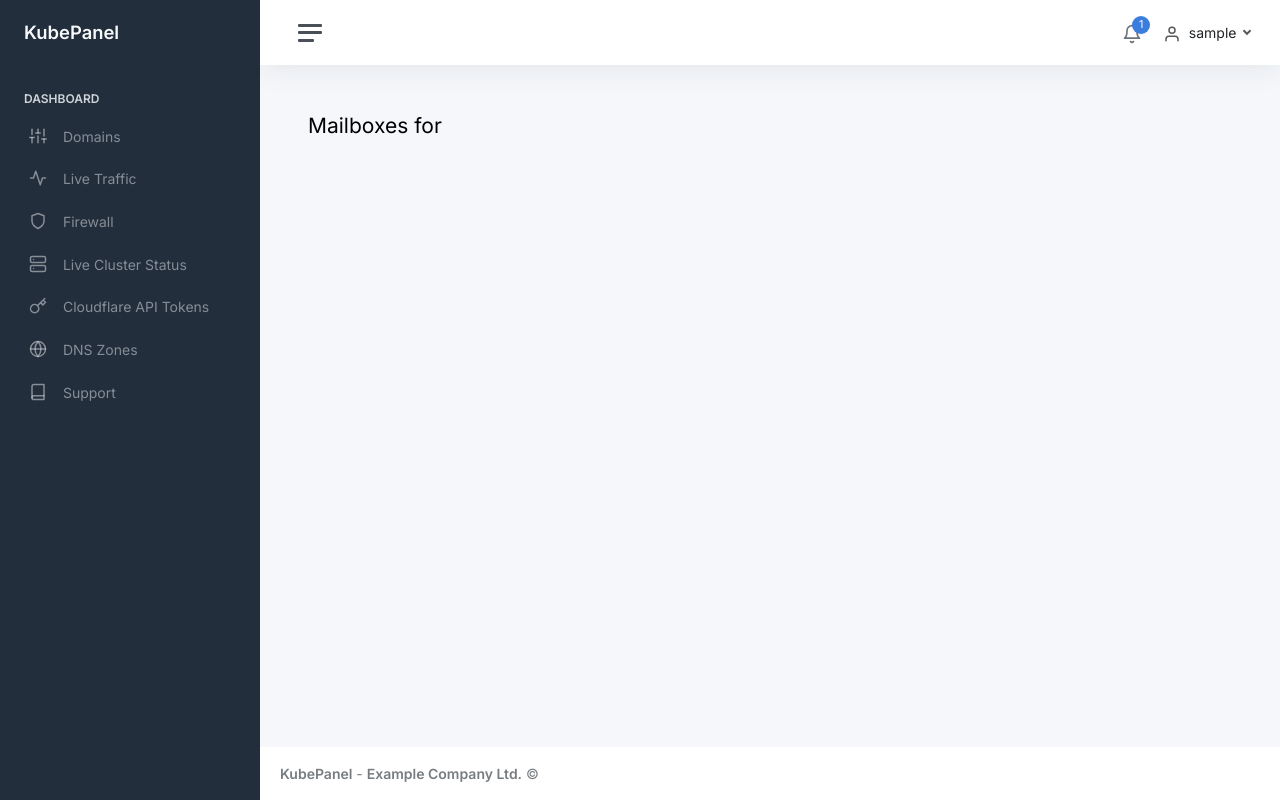
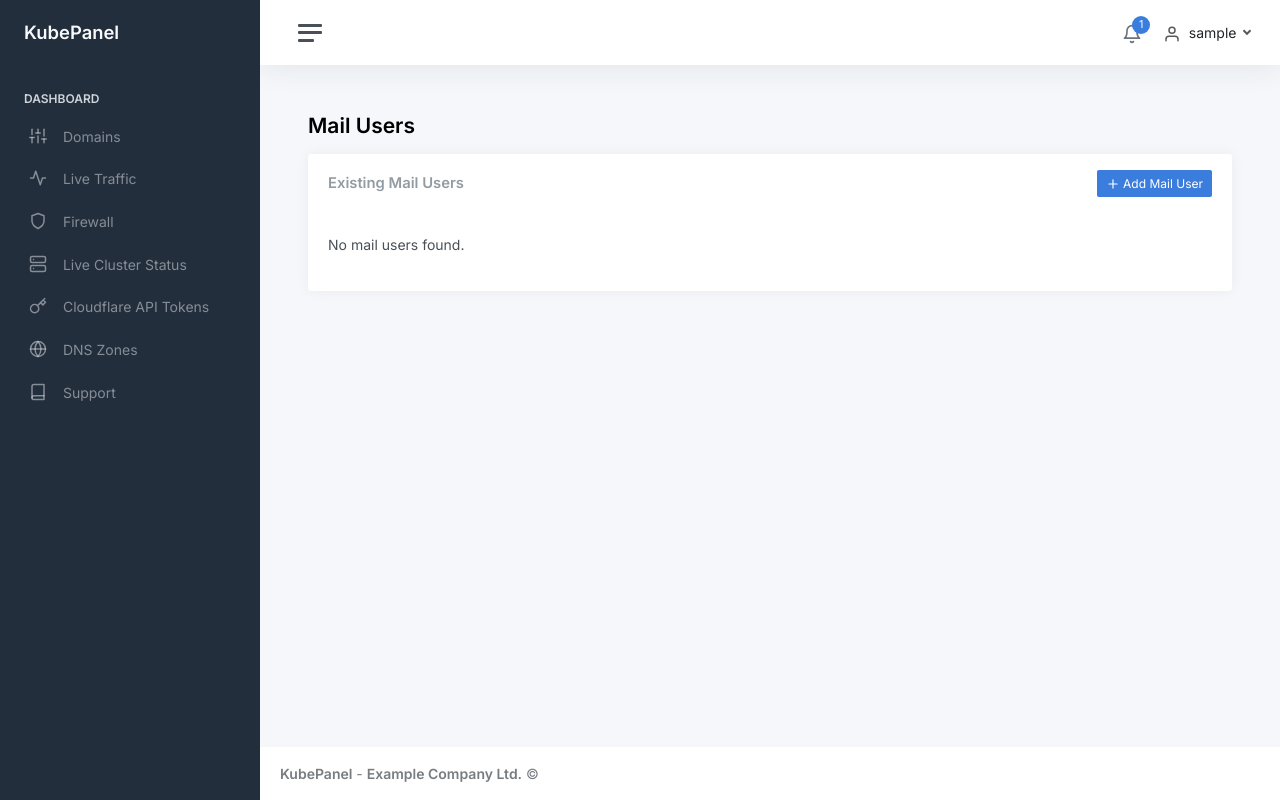
Before and after one commit to laszlokulcsar/kubepanel, a Django app: page /users/ in a window 1280 px wide. Run offline with Django 5.2, Linux system fonts and the light colour scheme; the visitor is signed in with stand-in values (Sample User, id 1); some libraries are stand-ins or nearby versions.

Commit message:
modified:   templates/main/list_mail_users.html

```diff
--- a/dashboard/templates/main/list_mail_users.html
+++ b/dashboard/templates/main/list_mail_users.html
@@ -1,18 +1,74 @@
+
 {% extends "base.html" %}
 {% load static %}
 {% block content %}
 <main class="content">
   <div class="container-fluid p-0">
-    <div class="row mb-3">
+    <div class="row">
       <div class="col-12">
-        <h1 class="h3 mb-3">Mailboxes for</h1>
-<ul>
-  {% for user in mail_users %}
-    <li>{{ user.email }}</li>
-  {% endfor %}
-</ul>
+        <h1 class="h3 mb-3"><strong>Mail Users</strong></h1>
       </div>
     </div>
-  </div> <!-- /.container-fluid -->
+
+    <div class="row">
+      <div class="col-12 col-lg-12 col-xxl-12">
+        <div class="card">
+          <div class="card-header d-flex justify-content-between align-items-center">
+            <h5 class="card-title mb-0">Existing Mail Users</h5>
+            <a class="btn btn-sm btn-primary" href="{% url 'create_mail_user' %}">
+              <i data-feather="plus"></i> Add Mail User
+            </a>
+          </div>
+          <div class="card-body">
+            {% if mail_users %}
+            <div class="table-responsive">
+              <table class="table table-striped table-bordered">
+                <thead>
+                  <tr>
+                    <th>#</th>
+                    <th>Domain</th>
+                    <th>Local Part</th>
+                    <th>Email Address</th>
+                    <th>Active</th>
+                    <th>Actions</th>
+                  </tr>
+                </thead>
+                <tbody>
+                  {% for mu in mail_users %}
+                  <tr>
+                    <td>{{ forloop.counter }}</td>
+                    <td>{{ mu.domain.domain_name }}</td>
+                    <td>{{ mu.local_part }}</td>
+                    <td>{{ mu.email }}</td>
+                    <td>
+                      {% if mu.active %}
+                        <span class="badge bg-success">Yes</span>
+                      {% else %}
+                        <span class="badge bg-danger">No</span>
+                      {% endif %}
+                    </td>
+                    <td>
+                      <!-- Edit link -->
+                      <a class="btn btn-sm btn-warning" href="{% url 'edit_mail_user' mu.id %}">
+                        <i data-feather="edit"></i> Edit
+                      </a>
+                      <!-- Delete link -->
+                      <a class="btn btn-sm btn-danger" href="{% url 'delete_mail_user' mu.id %}">
+                        <i data-feather="trash-2"></i> Delete
+                      </a>
+                    </td>
+                  </tr>
+                  {% endfor %}
+                </tbody>
+              </table>
+            </div>
+            {% else %}
+              <p>No mail users found.</p>
+            {% endif %}
+          </div>
+        </div>
+      </div>
+    </div>
+  </div>
 </main>
 {% endblock %}
```
